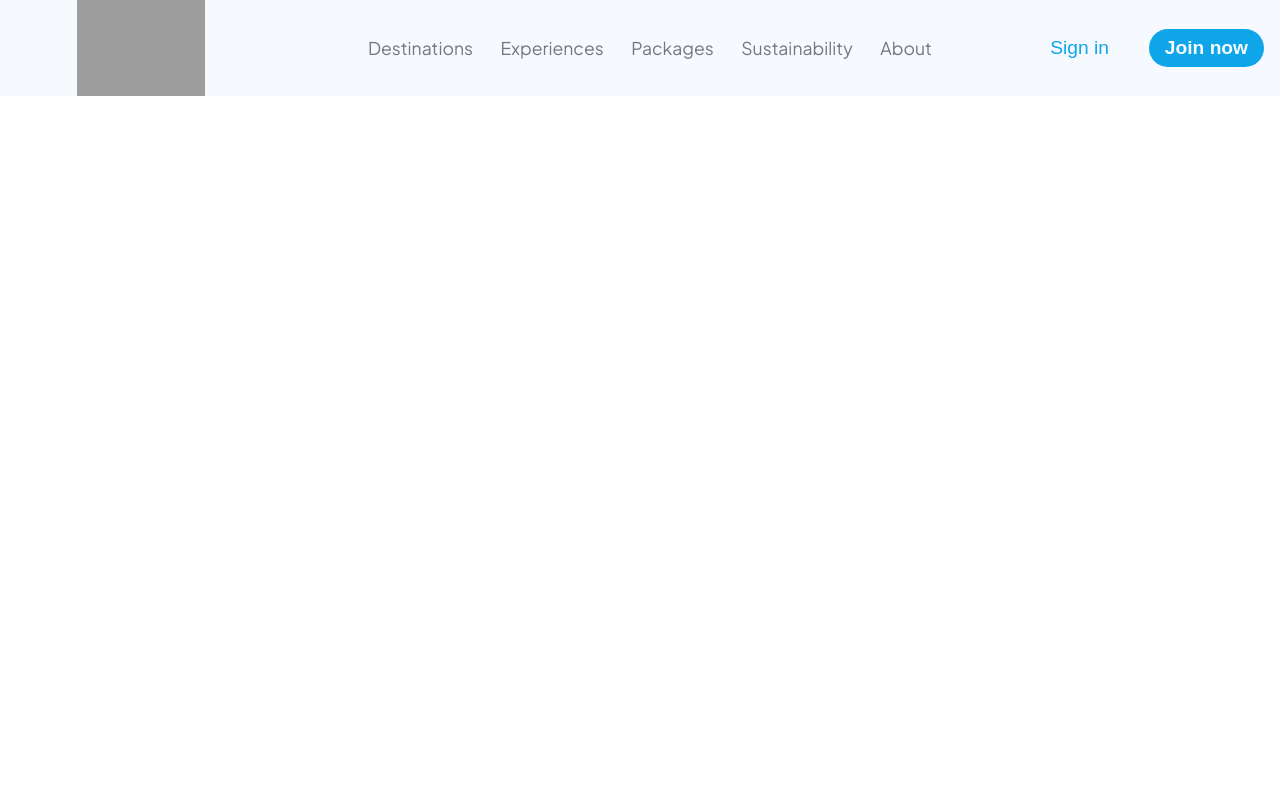
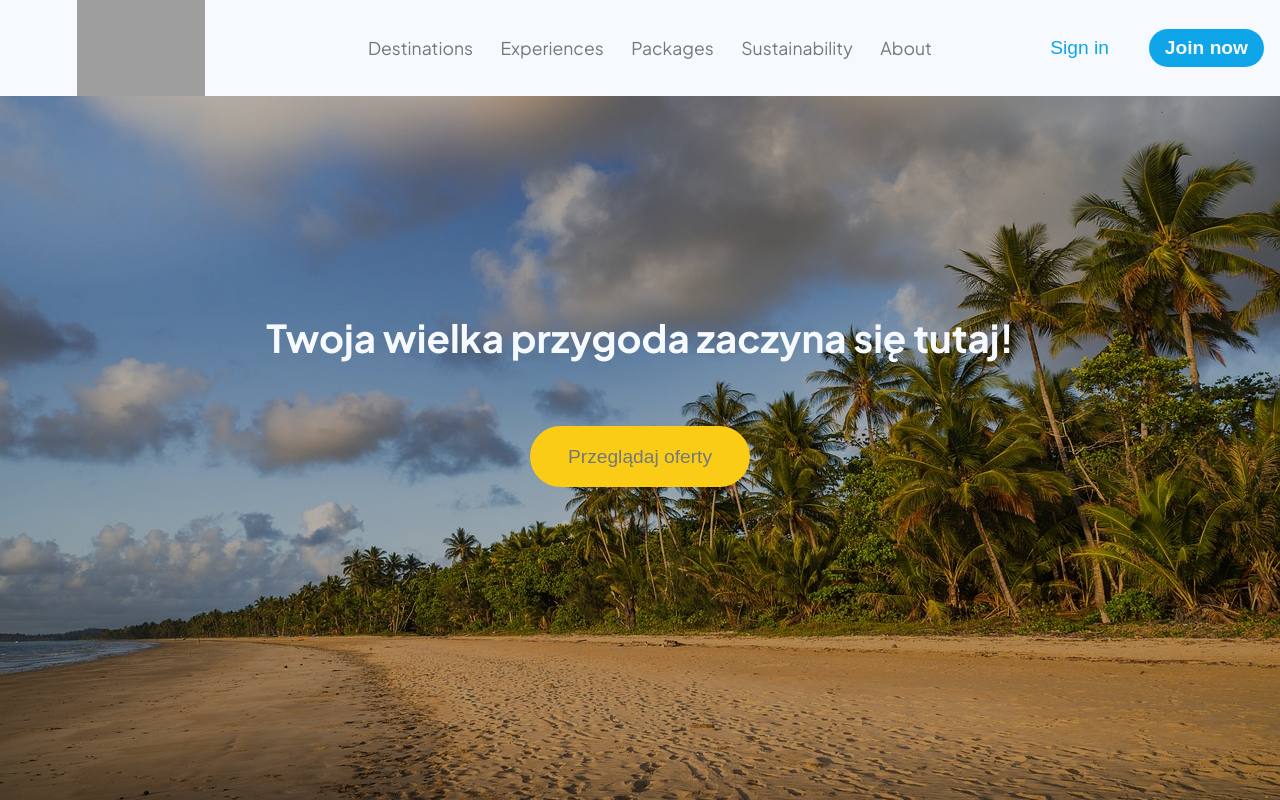
Before and after one commit to Tedinho13/landingco, a website: page index.html in a window 1280 px wide. Drawn offline with Linux system fonts and the light colour scheme; grey boxes are pictures that could not be loaded.

Commit message:
hero section added

```diff
--- a/index.html
+++ b/index.html
@@ -31,8 +31,14 @@
 
         <div class="menu__buttons">
             <button class="btn btn-sign">Sign in</button>
-            <button class="btn btn-join">Join now</button>
+            <button class="btn btn-join btn--blue">Join now</button>
         </div>
     </nav>
+    <header class="hero">
+        <div class="hero__content">
+        <h1 class="heading__primary">Twoja wielka przygoda zaczyna się tutaj!</h1>
+        <button class="btn btn--yellow">Przeglądaj oferty</button>
+        </div>
+    </header>
 </body>
 </html>
--- a/style.css
+++ b/style.css
@@ -11,6 +11,7 @@
     --secondary-color: #FACC15;
     --tertiary-color: #DE8712;
     --neutral-text-color: #73787D;
+    --dark-text-color: #2C3135;
     --white-color: #F6FAFF;
 }
 
@@ -19,8 +20,35 @@ html {
     font-family: 'Plus Jakarta Sans', sans-serif;
 }
 
+/* KOMPONENTY */
+
+.btn--blue {
+    background-color: var(--primary-color);
+    color: var(--white-color);
+}
+
+.btn--yellow {
+    padding: 1.2rem 2.4rem;
+    background-color: var(--secondary-color);
+    color: var(--dark-text-color);
+    font-weight: 300;
+    border-radius: 40px;
+    border: none;
+    color: var(--neutral-text-color);
+}
+
+.heading__primary {
+    font-size: 2.2rem;
+    color: var(--white-color);
+}
+
+/* NAWIGACJA GŁÓWNA */
+
 .main__menu-mobile {
     position: fixed;
+    top: 0;
+    left: 0;
+    z-index: 3;
     display: flex;
     justify-content: space-between;
     align-items: center;
@@ -66,8 +94,8 @@ html {
     display: flex;
     align-items: center;
     color: var(--primary-color);
-    width: 1.8rem;
-    height: 1.8rem;
+    width: 2rem;
+    height: 2rem;
     transition: fill 0.2s;
     cursor: pointer;
 }
@@ -98,6 +126,11 @@ html {
     }
 
     .main__menu-desktop {
+        position: fixed;
+        top: 0;
+        left: 0;
+        z-index: 3;
+        width: 100%;
         display: flex;
         justify-content: space-between;
         align-items: center;
@@ -145,7 +178,6 @@ html {
     }
 
     .btn {
-        padding: 0.5rem 1rem;
         font-size: 1.2rem;
         border: none;
         cursor: pointer;
@@ -153,16 +185,15 @@ html {
     }
 
     .btn-sign {
+        padding: 0.5rem 1rem;
         background-color: transparent;
         color: var(--primary-color);
     }
 
     .btn-join {
-        background-color: var(--primary-color);
-        color: var(--white-color);
+        padding: 0.5rem 1rem;
         font-weight: bold;
         border-radius: 40px;
-
     }
 
     .btn-sign:hover {
@@ -173,3 +204,50 @@ html {
         background-color: var(--tertiary-color);
     }
 }
+
+/* HERO */
+
+.hero {
+    position: relative;
+    display: flex;
+    justify-content: center;
+    align-items: center;
+    margin-top: 8vh;
+    height: 92vh;
+    background-image: url("img/moremilu-mission-beach-1280.jpg");
+    background-position: center;
+    background-size: cover;
+}
+
+.hero::before {
+    content: "";
+    position: absolute;
+    inset: 0;
+    background: rgba(0,0,0,.3);
+}
+
+.hero__content {
+    position: relative;
+    z-index: 1;
+    display: flex;
+    flex-direction: column;
+    align-items: center;
+    gap: 2rem;
+    width: 80%;
+    text-align: center;
+}
+
+@media(min-width: 1024px) {
+    .hero {
+        margin-top: 0;
+        height: 100vh;
+    }
+
+    .hero__content {
+        gap: 4rem;
+    }
+
+    .heading__primary {
+        font-size: 2.4rem;
+    }
+}
```
Also changed, not shown: img/moremilu-mission-beach-1280.jpg (added), img/moremilu-mission-beach-1920.jpg (added).
